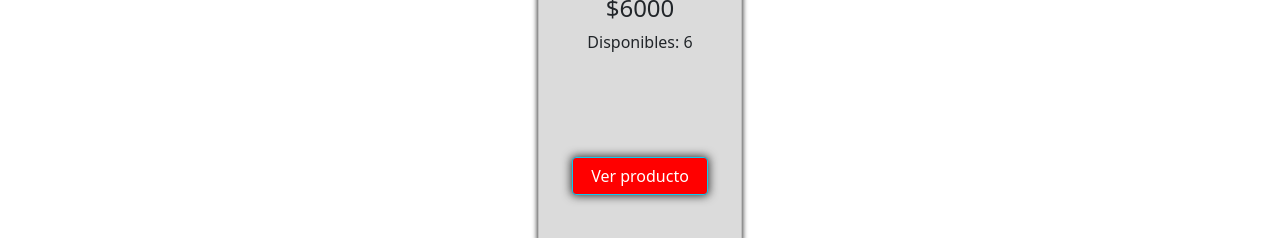
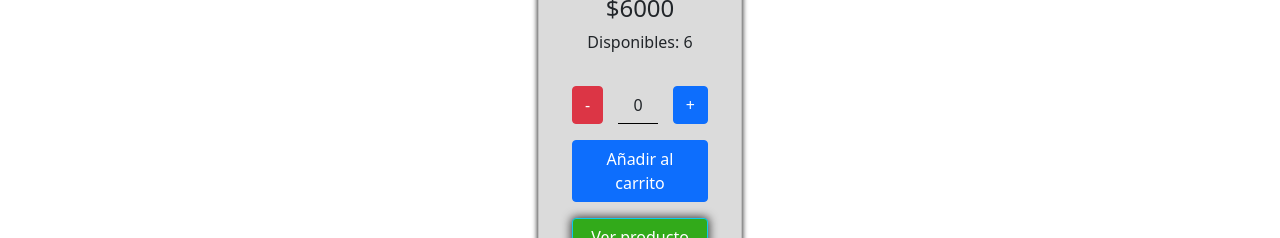
Before and after one commit to JonathanGuglielmo/SharkStoreGuglielmo, a React (Create React App) app: page /categorias/memorias in a window 1280 px wide. Shown: the part 714-952 px from the top of the page. Built offline with nearby package versions, Linux system fonts and the light colour scheme.

Commit message:
modificando estilos

```diff
--- a/src/components/Item/Item.css
+++ b/src/components/Item/Item.css
@@ -3,7 +3,7 @@
 }
 .card{
     box-shadow: 0px 0px 5px 1px rgba(0, 0, 0, 0.75);
-    height: 550px;
+    height: 600px;
     background-color: rgb(219, 219, 219);
 }
 
@@ -34,5 +34,5 @@
 .btn-ver-producto{
     width: 80%;
     margin: 1em auto;
-    background-color: red;
+    background-color: rgb(50, 170, 26);
 }
--- a/src/components/Item/Item.jsx
+++ b/src/components/Item/Item.jsx
@@ -7,13 +7,12 @@ import { useCartContext } from "../../context/cartContext";
 import "./Item.css"
 
 const Item = ({id, nombre, stock, img, price }) => {
-  // const {cartList, agregarItem} = useCartContext()
-  // const Swal = require('sweetalert2')
+const {cartList, agregarItem} = useCartContext()
+const Swal = require('sweetalert2')
 
-  // const onAdd = (qty) => {
-  //   Swal.fire(`HAS AGREGADO ${qty} ${nombre} AL CARRITO`)
-  //   agregarItem({item:nombre , cantidad: qty , img:img})
-  // }
+const onAdd = (qty) => {
+  agregarItem({item:nombre , cantidad: qty , img:img})
+ }
 
   return (
     <div className="col-sm-12 col-md-6 col-lg-4 col-xl-3 miItem">
@@ -24,7 +23,7 @@ const Item = ({id, nombre, stock, img, price }) => {
           <p className="text-center text-dark h4">${price}</p>
           <p className="text-center text-dark m-0">Disponibles: {stock}</p>
         </div>
-        {/* <ItemCount stock={stock} initial={0} nombre={nombre} img={img} onAdd={onAdd}/> */}
+        <ItemCount stock={stock} initial={0} nombre={nombre} img={img} onAdd={onAdd}/>
         <Link className="btn btn-info btn-ver-producto" to={`/productos/${id}`}>Ver producto</Link>
       </div>
     </div>
```
